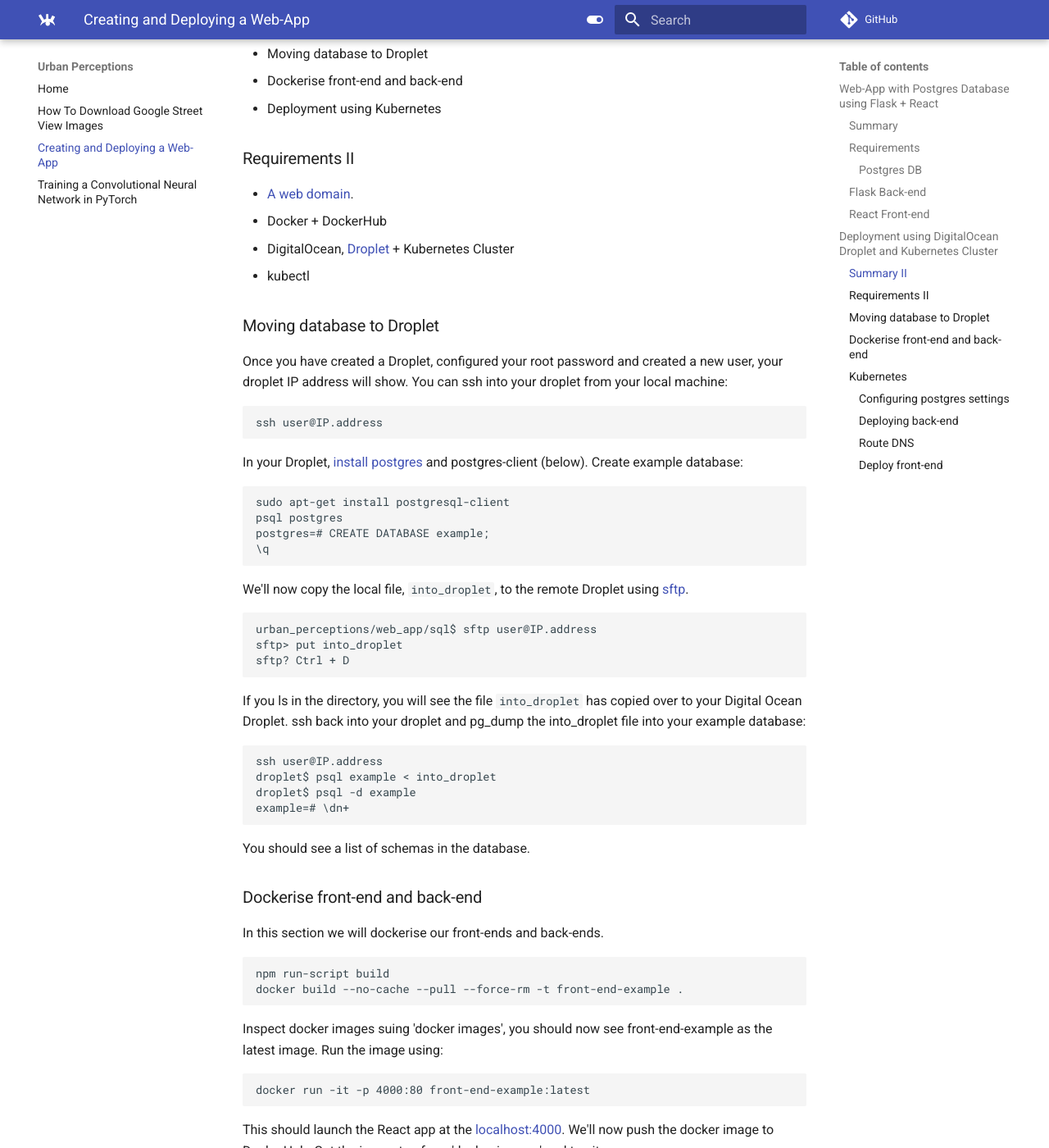
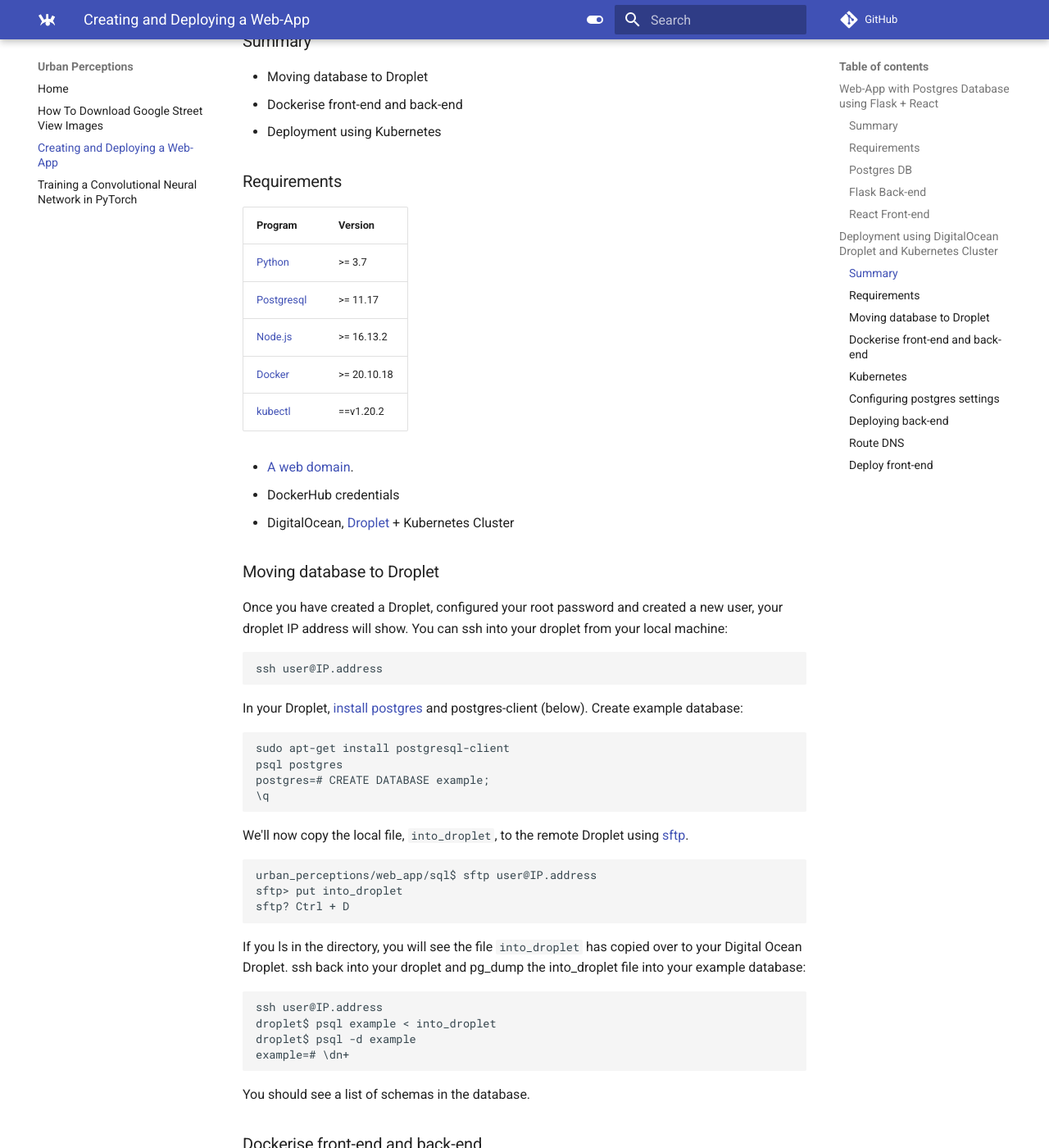
Before and after one commit to emilymuller1991/urban-perceptions, an MkDocs documentation site: the page built from docs/2.web_app.md, in a window 1280 px wide and 1400 px high, scrolled down 2200 px. Shown: the whole window at 82% size. Built offline with MkDocs 1.6.1 and Material for MkDocs 9.7.7, drawn with Linux system fonts in a browser that asks for light colours; comment, search, counter and statistics services are not loaded; some of the changed text lies outside the part shown.

Commit message:
Update 2.web_app.md

````diff
--- a/docs/2.web_app.md
+++ b/docs/2.web_app.md
@@ -16,13 +16,15 @@
 
 ### Requirements
 
-- postgres
-- flask, psycopg2, flask-cors
-- node.js, react-youtube, react-bootstrap
+| Program                                                    | Version                  |
+| ---------------------------------------------------------- | ------------------------ |
+| [Python](https://www.python.org/downloads/)                | >= 3.7                   |
+| [Postgresql](https://www.postgresql.org/)                  | >= 11.17                 |
+| [Node.js and npm](https://docs.npmjs.com/downloading-and-installing-node-js-and-npm)                          | >= 16.13.2                |
 
-#### Postgres DB
+- API key from [Google Console](https://console.cloud.google.com).
 
-[Install postgres](https://www.postgresql.org/download/).
+### Postgres DB
 
 Create DB `example` as user `postgres`:
 
@@ -39,10 +41,6 @@
 ```
 
 ### Flask Back-end
-
-```
-pip install requirements.txt
-```
 
 Set environmental variables:
 
@@ -90,18 +86,25 @@
 
 In this section we will go through the steps needed to deploy your application using Digital Ocean cloud infrastructure.
 
-### Summary II
+### Summary
 
 - Moving database to Droplet
 - Dockerise front-end and back-end
 - Deployment using Kubernetes
 
-### Requirements II
+### Requirements
+
+| Program                                                    | Version                  |
+| ---------------------------------------------------------- | ------------------------ |
+| [Python](https://www.python.org/downloads/)                | >= 3.7                   |
+| [Postgresql](https://www.postgresql.org/)                  | >= 11.17                 |
+| [Node.js](https://nodejs.org/en/)                          | >= 16.13.2                |
+| [Docker](https://www.docker.com/)         | >= 20.10.18             |
+| [kubectl](https://kubernetes.io/docs/tasks/tools/)         | ==v1.20.2              |
 
 - [A web domain](https://www.gandi.net/en).
-- Docker + DockerHub
+- DockerHub credentials
 - DigitalOcean, [Droplet](https://docs.digitalocean.com/products/droplets/how-to/connect-with-ssh/) + Kubernetes Cluster
-- kubectl
 
 ### Moving database to Droplet
 
@@ -148,7 +151,7 @@
 docker build --no-cache --pull --force-rm -t front-end-example .
 ```
 
-Inspect docker images suing 'docker images', you should now see front-end-example as the latest image. Run the image using:
+Inspect docker images using 'docker images', you should now see front-end-example as the latest image. Run the image using:
 
 ```
 docker run -it -p 4000:80 front-end-example:latest
@@ -192,7 +195,7 @@
 
 to get the IP address of the postgres endpoint. We will need this to configure postgres on the droplet to listen to and to connect to the postgres DB from the back-end.
 
-#### Configuring postgres settings
+### Configuring postgres settings
 
 We will have to configure remote access to postgres in the Droplet by [changing some configuration files](https://blog.jsinh.in/how-to-enable-remote-access-to-postgresql-database-server/#.VZqPgnXInK5).
 
@@ -216,7 +219,7 @@
 
 If there are any issues with the password, then these can be amended by changing md5 to trust.
 
-#### Deploying back-end
+### Deploying back-end
 
 Now that we have configured out postgres endpoint from the cluster to the droplet, we will deploy the backend. In back_end/back-end.yml configure username/BACK_END_CONTAINER, POSTGRES_ENDPOINT_IP, POSTGRES_USER_PASSWORD. Once that is complete run:
 
@@ -230,11 +233,11 @@
 sudo kubectl get svc
 ```
 
-#### Route DNS
+### Route DNS
 
 [Configure your DNS registrar](https://docs.digitalocean.com/tutorials/dns-registrars/) to point to Digital Ocean from the site where you purchased your web domain.
 
-#### Deploy front-end
+### Deploy front-end
 
 In front_end/front-end-ingress.yml configure WEB_DOMAIN and username/FRONT_END_CONTAINER. Then run:
 
````
Also changed, not shown: other parts of docs/2.web_app.md (+0 -2 lines).
